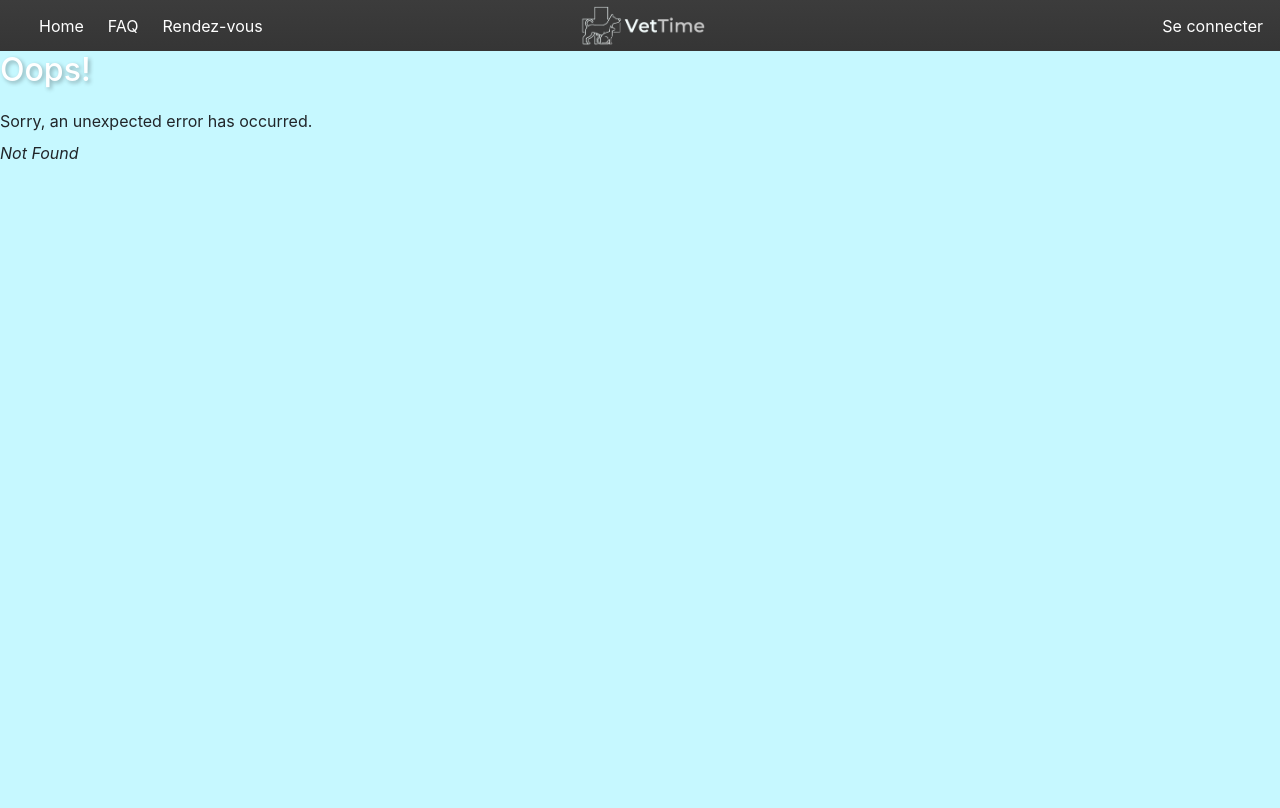
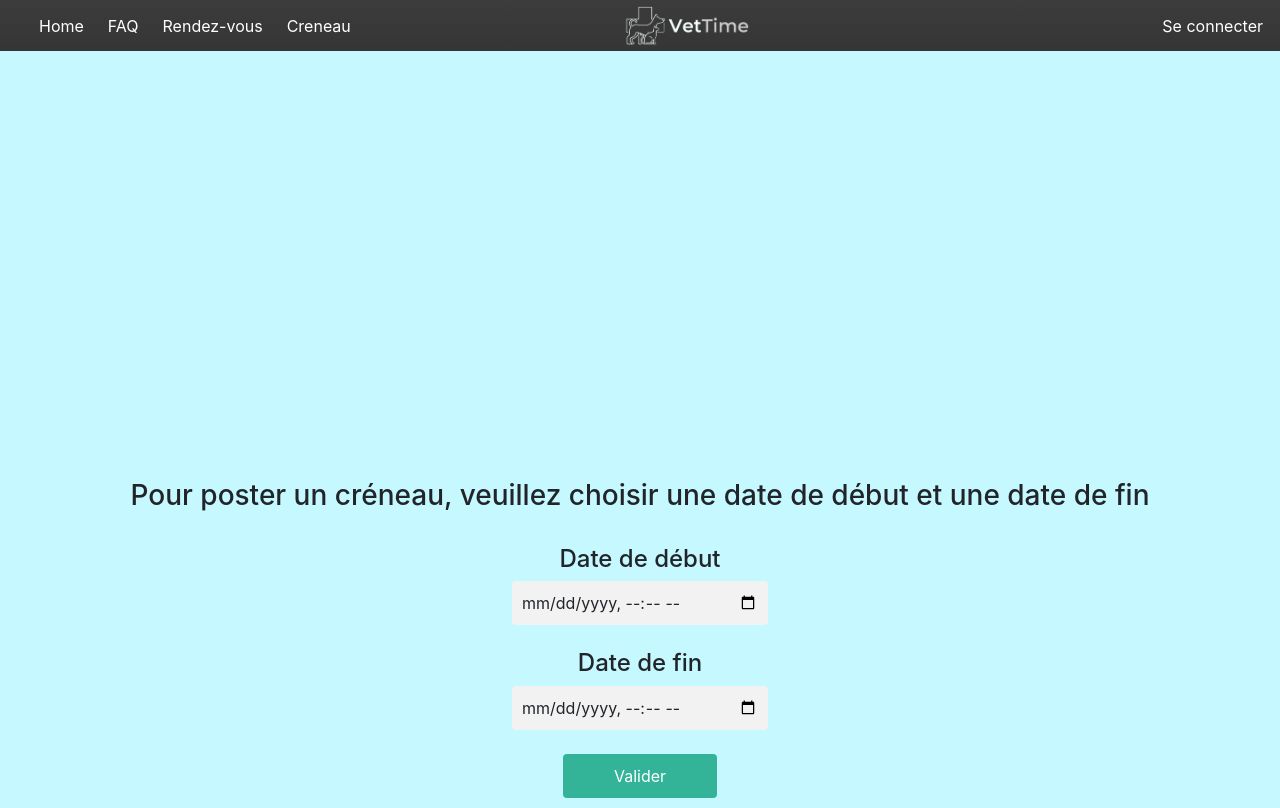
Before and after one commit to Drakinfer/VetTime, a React (Create React App) app: page /creneau in a window 1280 px wide. Before the commit this address had no page. Built offline with nearby package versions, Linux system fonts and the light colour scheme; some icons are missing.

Commit message:
Feature: Ajout des creneaux

```diff
--- /dev/null
+++ b/src/components/AjouterCreneau/AjouterCreneau.css
@@ -0,0 +1,19 @@
+.AjoutContainer {
+    display: flex;
+    flex-direction: column;
+    justify-content: space-evenly;
+    align-items: center;
+    width: 80%;
+    height: 10%;
+    /* background-color: gray; */
+    margin-left: 10%;
+    margin-right: 10%;
+    transform: translateY(130%);
+}
+
+.AjoutC {
+    width: 25%;
+}
+.button {
+    width: 15%;
+}
--- /dev/null
+++ b/src/components/AjouterCreneau/AjouterCreneau.jsx
@@ -0,0 +1,44 @@
+import { useState } from "react";
+import axios from "axios";
+import { useAuth } from '../Context/AuthContext';
+import './AjouterCreneau.css';
+
+
+const AjouterCreneau = () => {
+  const [dateStart, setDateStart] = useState();
+  const [dateEnd, setDateEnd] = useState();
+  const { user } = useAuth();
+
+  console.log(user);
+
+  const handleChangeDateStart = (e) => {
+    setDateStart(e.target.value);
+  };
+  const handleChangeDateEnd = (e) => {
+    setDateEnd(e.target.value);
+  };
+  const handleSubmit = async (e) => {
+    e.preventDefault();
+    try {
+      await axios.post(`http://localhost:8000/creneau/creneau/${user.cabinet_id}`, {
+        dateStart,
+        dateEnd,
+      });
+    } catch (error) {
+      console.log(error.message);
+    }
+  };
+
+  return (
+    <div className="AjoutContainer">
+      <h3>Pour poster un créneau, veuillez choisir une date de début et une date de fin</h3> <br />
+      <h4>Date de début</h4>
+      <input type="datetime-local" className="AjoutC" placeholder="Date Début" onChange={handleChangeDateStart}></input> <br />
+      <h4>Date de fin</h4>
+      <input type="datetime-local" className="AjoutC" onChange={handleChangeDateEnd}></input> <br />
+      <button type="submit" className="button" onClick={handleSubmit}>Valider</button>
+    </div>
+  );
+};
+
+export default AjouterCreneau;
--- /dev/null
+++ b/src/components/Context/AuthContext.js
@@ -0,0 +1,41 @@
+import axios from "axios";
+import { createContext, useContext, useState } from "react";
+
+const AuthContext = createContext();
+
+export const useAuth = () => useContext(AuthContext);
+
+const AuthContextProvider = ({ children }) => {
+    const [user, setUser] = useState('');
+
+    /**
+   * Authentication handler
+   * @param {object} param Email and password
+   * @returns {void}
+   */
+    const loginUser = async ({email, password}) => {
+        try {
+            const result = await axios.get('http://localhost:8000/user/auth', {
+                params: {
+                email: email,
+                password: password
+            }
+            });
+            setUser(result.data.user)
+        } catch (error) {
+            console.log(error.message);
+        }
+    }
+    console.log("user", user);
+
+    const value = {
+        user,
+        loginUser
+    }
+    return (
+        <AuthContext.Provider value={value}>
+            {children}
+        </AuthContext.Provider>
+    );
+};
+export default AuthContextProvider;
--- a/src/components/login/Login.js
+++ b/src/components/login/Login.js
@@ -2,7 +2,7 @@ import React, { useState } from 'react';
 import Signup from '../signup/Signup';
 import { useNavigate } from 'react-router-dom';
 import './Login.css';
-import axios from 'axios';
+import { useAuth } from '../Context/AuthContext';
 
 const LoginPage = ({ onHideNavBar }) => {
   const [email, setEmail] = useState(localStorage.getItem('email') || '');
@@ -10,8 +10,10 @@ const LoginPage = ({ onHideNavBar }) => {
   const [signUp, setSignUp] = useState(false);
   const [authError, setAuthError] = useState(false);
   const [isVeto, setIsVeto] = useState(localStorage.getItem('isVeto') || '');
+  const { loginUser } = useAuth();
+  const { user } = useAuth();
+  const navigate = useNavigate();
 
-  const navigate = useNavigate();
 
   const handleEmailChange = (event) => {
     setEmail(event.target.value);
@@ -25,35 +27,27 @@ const LoginPage = ({ onHideNavBar }) => {
     setSignUp(true);
   };
 
-  const handleSubmit = (event) => {
+  const handleSubmit = async (event) => {
     event.preventDefault();
-
-    axios.get('http://localhost:8000/user/auth', {
-      params: {
-        email: email,
-        password: password
-      }
-    })
-      .then(response => {
-        if (response.data.success) {
-          const user = response.data.user;
+    await loginUser({ email, password })
+    try {
+      if (loginUser) {
+        navigate('dashboard/veto'); // ENVOYER VERS DASHBOARD VETO
         if (user.isVeto === 1) {
-            localStorage.setItem('email', user.emailUser);
+          localStorage.setItem('email', email);
           localStorage.setItem('isVeto', '1');
-            //navigate('/dashboard/veto'); // ENVOYER VERS DASHBOARD VETO
         } else {
-            localStorage.setItem('email', user.emailUser);
+          localStorage.setItem('email', email);
           localStorage.setItem('isVeto', '0');
-            //navigate('/dashboard/user'); // ENVOYER VERS DASHBOARD USER
+          navigate('/dashboard/user'); // ENVOYER VERS DASHBOARD USER
         }
       } else {
         setAuthError(true);
       }
-      })
-      .catch(error => {
+    } catch (error) {
       console.error("err", error);
       setAuthError(true);
-      });
+    };
   };
 
   return (
--- a/src/components/nav/nav.js
+++ b/src/components/nav/nav.js
@@ -12,6 +12,7 @@ const NavBar = () => (
                 <Nav.Item className='test' icon={<HomeIcon />} href='/'>Home</Nav.Item>
                 <Nav.Item className='test' href='/faq'>FAQ</Nav.Item>
                 <Nav.Item className='test' href='/rdv'>Rendez-vous</Nav.Item>
+                <Nav.Item className='test' href='/creneau'>Creneau</Nav.Item>
             </div>
             <img src={logo} id='logo' className='logo' />
             <Nav.Item className='test' icon={<ImportIcon />} href='login'>Se connecter</Nav.Item>
```
Also changed, not shown: src/index.js (+10 -3 lines). Lines whose indentation alone changed are shown as unchanged.
